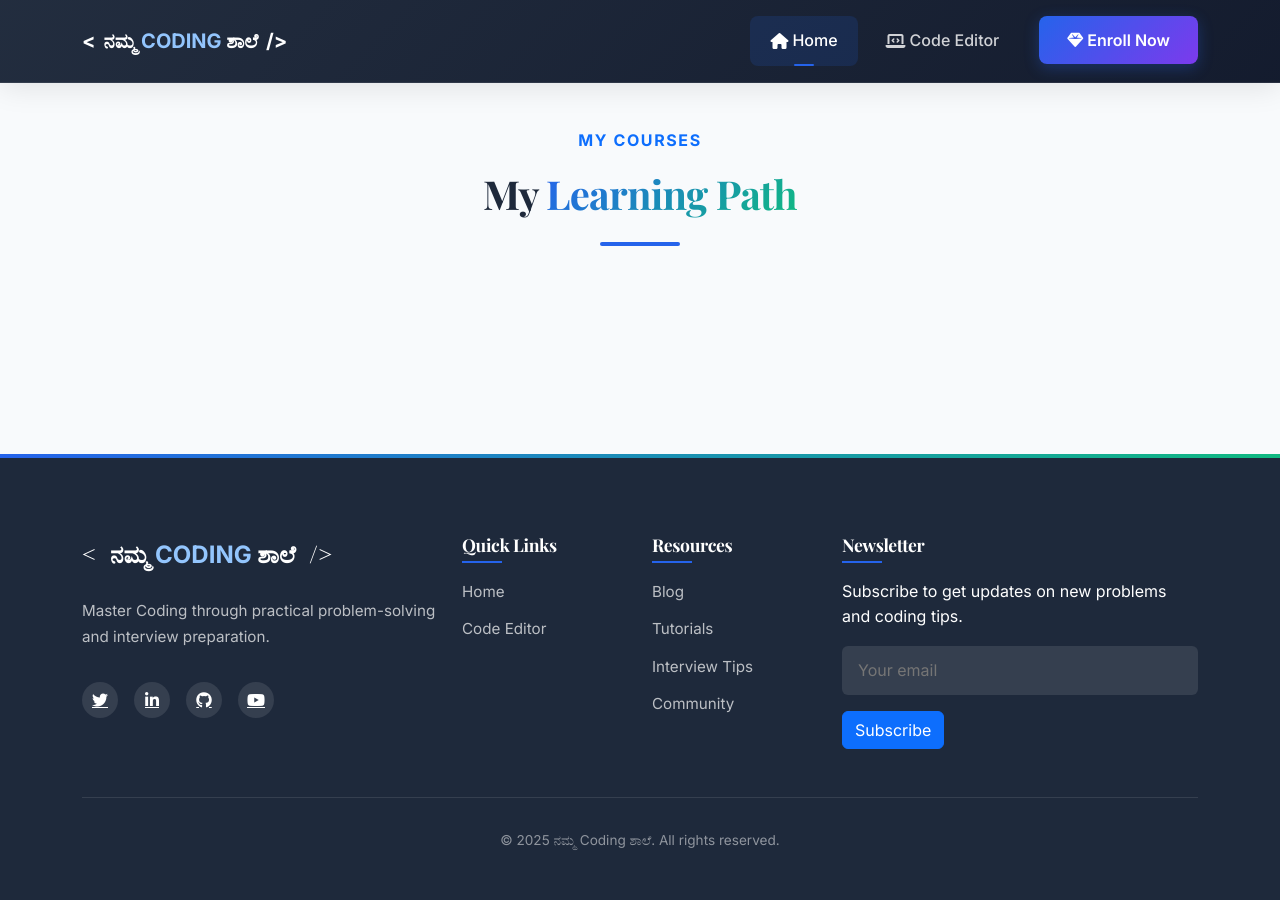
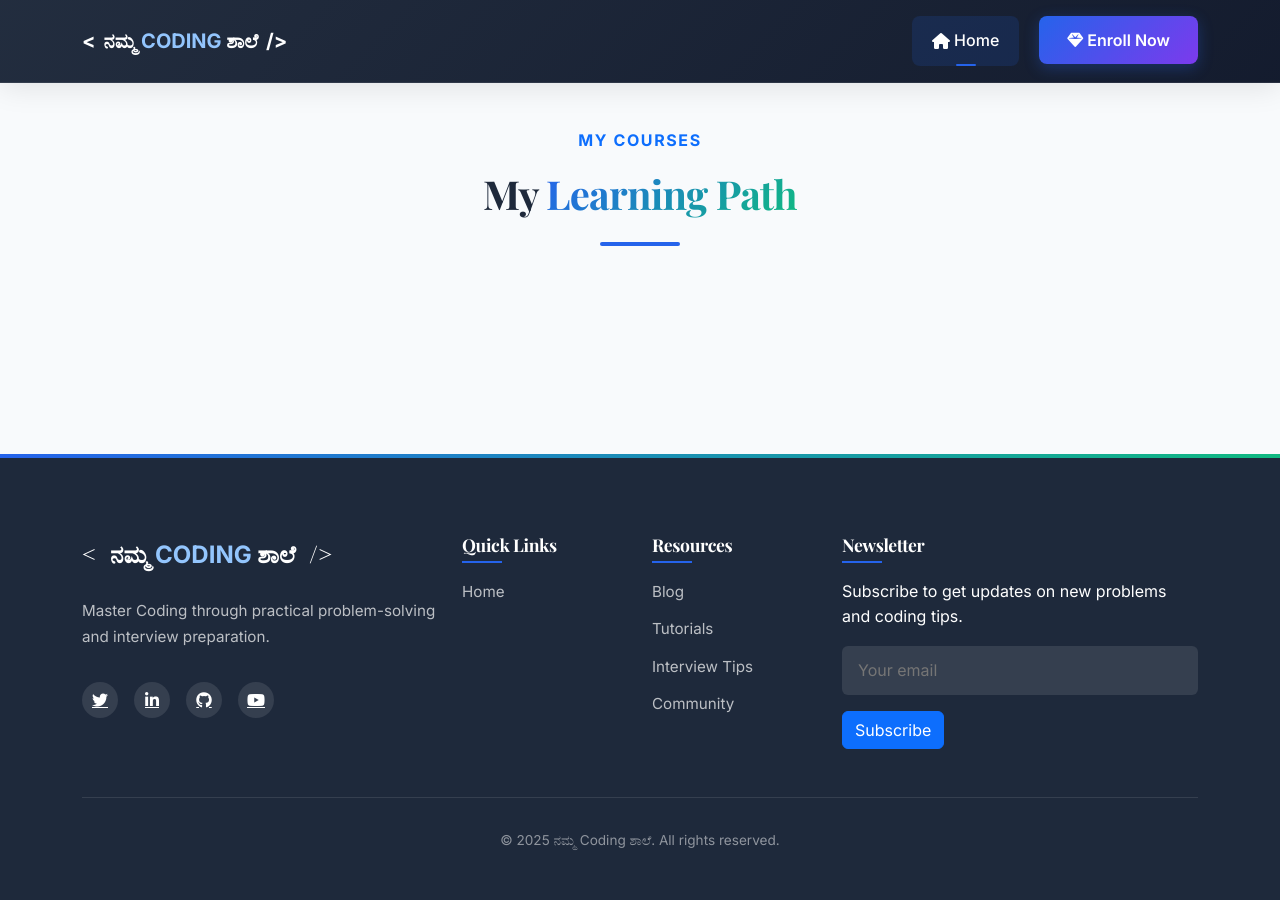
Before and after one commit to ravichandran202/Namma-Coding-Shaale-Django, a Django app: page /my-courses/ in a window 1280 px wide. Run offline with Django 4.2, Linux system fonts and the light colour scheme; a user stored in the database is signed in; data that the repository does not hold is empty; parts of the project's set-up code (start-up, migrations or seed data) failed here and were passed over.

Commit message:
Add files via upload

```diff
--- a/templates/my_courses.html
+++ b/templates/my_courses.html
@@ -639,11 +639,6 @@
               <i class="fas fa-home me-1"></i> Home
             </a>
           </li>
-          <li class="nav-item">
-            <a class="nav-link" href="{% url 'code-editor' %}">
-              <i class="fas fa-laptop-code me-1"></i> Code Editor
-            </a>
-          </li>
           <li class="nav-item ms-lg-3">
             <a class="btn btn-premium" href="#course-section">
               <i class="fas fa-gem me-1"></i> Enroll Now
@@ -765,7 +760,7 @@
           <h5 class="footer-heading">Quick Links</h5>
           <ul class="footer-links">
             <li><a href="#">Home</a></li>
-            <li><a href="{% url 'code-editor' %}">Code Editor</a></li>
+
           </ul>
         </div>
         <div class="col-lg-2 col-md-6 mb-4 mb-md-0">
```
